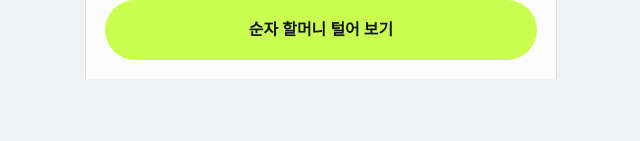
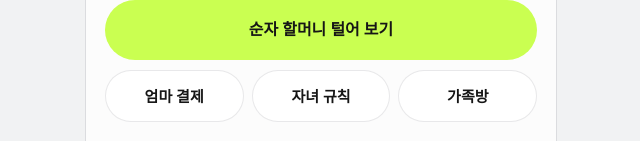
Before and after one commit to cosmosjeon/hyojason-oba-macstudio, a React (Vite) app in the folder apps/web/: page / in a window 1280 px wide. Shown: the part 723-864 px from the top of the page, without its empty margins (319-959 px from the left). Before the commit the page ends 802 px from the top, so only its background shows below. Built offline with nearby package versions, Linux system fonts and the light colour scheme; a web font is replaced by a local one; what @vapi-ai/web would draw is missing.

Commit message:
feat(web): 맥스튜디오 첫 화면·발표 페이지에 서비스 체험 버튼

```diff
--- a/apps/web/src/pages/Home.tsx
+++ b/apps/web/src/pages/Home.tsx
@@ -48,6 +48,11 @@ export default function Home() {
         </div>
         <div style={{ padding: 'var(--space-4) var(--space-5) calc(var(--space-5) + env(safe-area-inset-bottom))' }}>
           <Link to="/play" className="btn block lime" style={{ minHeight: 60, textDecoration: 'none', fontSize: 'var(--text-section)' }}>순자 할머니 털어 보기</Link>
+          <div style={{ display: 'grid', gridTemplateColumns: '1fr 1fr 1fr', gap: 8, marginTop: 10 }}>
+            <Link to="/mom" className="btn weak" style={{ textDecoration: 'none', minHeight: 52, fontSize: 15 }}>엄마 결제</Link>
+            <Link to="/family/settings" className="btn weak" style={{ textDecoration: 'none', minHeight: 52, fontSize: 15 }}>자녀 규칙</Link>
+            <Link to="/family" className="btn weak" style={{ textDecoration: 'none', minHeight: 52, fontSize: 15 }}>가족방</Link>
+          </div>
         </div>
       </main>
     </div>
```
Also changed, not shown: 1 other file (tests, documents, lock files or other folders).
